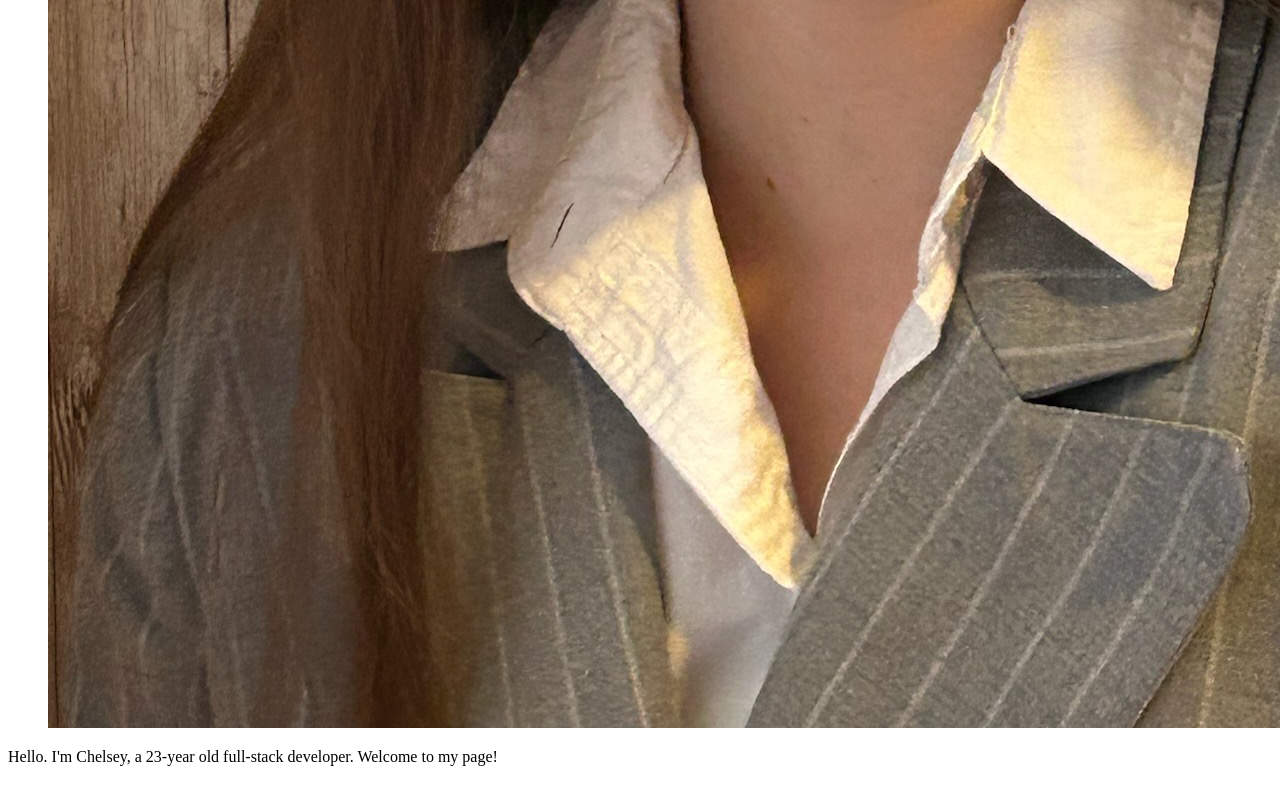
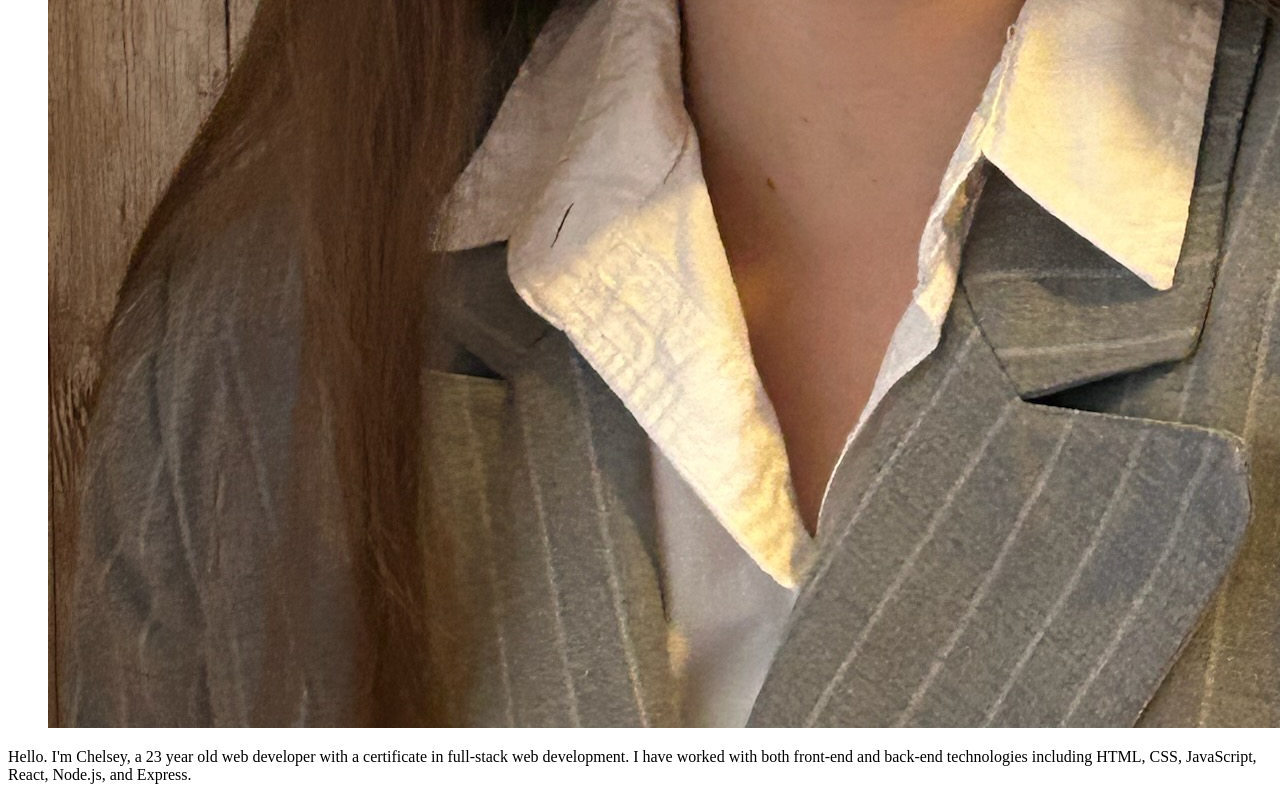
Before and after one commit to cfinn7789/Portfolio, a React (Vite) app: page /About in a window 1280 px wide. Shown: the part 1514-2314 px from the top of the page. Built offline with nearby package versions, Linux system fonts and the light colour scheme.

Commit message:
updated about page and added linkedin

```diff
--- a/src/pages/About.jsx
+++ b/src/pages/About.jsx
@@ -8,7 +8,7 @@ export default function About() {
           <img src={me}></img>
         </figure>
         <p>
-          Hello. I'm Chelsey, a 23-year old full-stack developer. Welcome to my page!
+          Hello. I'm Chelsey, a 23 year old web developer with a certificate in full-stack web development. I have worked with both front-end and back-end technologies including HTML, CSS, JavaScript, React, Node.js, and Express.
         </p>
       </div>
     );
--- a/src/pages/Contact.jsx
+++ b/src/pages/Contact.jsx
@@ -6,6 +6,7 @@ export default function Contact() {
           <a href="tel:+689-247-7666">689-247-7666</a>
           <a href="mailto:cfinn7789@gmail.com">cfinn7789@gmail.com</a>
           <a href="https://github.com/cfinn7789">My Github</a>
+          <a href="https://www.linkedin.com/in/chelsey-finn-05ab71270/">LinkedIn</a>
         </div>
     </div>
   );
```
